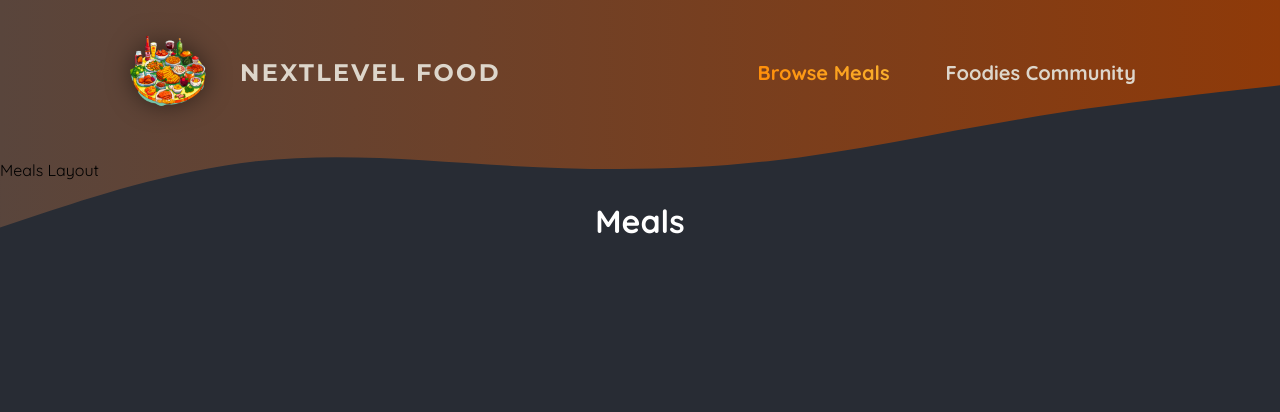
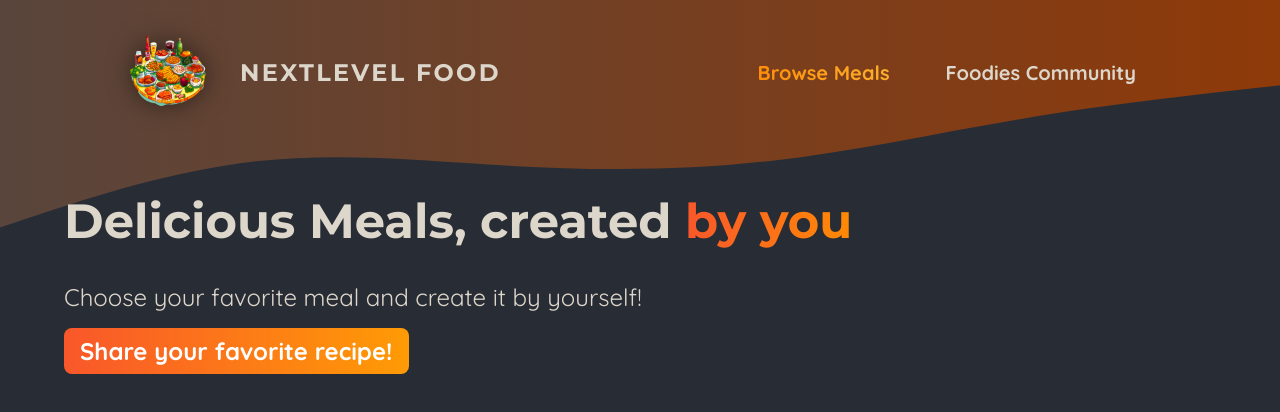
Before and after one commit to cabrera-evil/foodies-frontend, a Next.js app: page /meals in a window 1280 px wide. Shown: the top 412 px of the page. Built offline with nearby package versions, Linux system fonts and the light colour scheme.

Commit message:
feat: meals page components

```diff
--- /dev/null
+++ b/app/_components/meals/meal-item.js
@@ -0,0 +1,26 @@
+import Link from 'next/link';
+import Image from 'next/image';
+
+import styles from './meal-item.module.css';
+
+export default function MealItem({ title, slug, image, summary, creator }) {
+    return (
+        <article className={styles.meal}>
+            <header>
+                <div className={styles.image}>
+                    <Image src={image} alt={title} fill />
+                </div>
+                <div className={styles.headerText}>
+                    <h2>{title}</h2>
+                    <p>by {creator}</p>
+                </div>
+            </header>
+            <div className={styles.content}>
+                <p className={styles.summary}>{summary}</p>
+                <div className={styles.actions}>
+                    <Link href={`/meals/${slug}`}>View Details</Link>
+                </div>
+            </div>
+        </article>
+    );
+}
--- /dev/null
+++ b/app/_components/meals/meal-item.module.css
@@ -0,0 +1,75 @@
+.meal {
+  display: flex;
+  flex-direction: column;
+  justify-content: space-between;
+  height: 100%;
+  border-radius: 4px;
+  box-shadow: 0 0 12px rgba(0, 0, 0, 0.3);
+  overflow: hidden;
+  transition: all 0.3s ease-in-out;
+  color: #ddd6cb;
+  background: linear-gradient(90deg, #2c1e19, #25200f);
+}
+
+.headerText {
+  padding: 0.5rem 1rem 0 1rem;
+}
+
+.headerText h2 {
+  margin: 0;
+  font-size: 1.5rem;
+  font-family: "Montserrat", sans-serif;
+}
+
+.headerText p {
+  font-size: 0.75rem;
+  color: #cfa69b;
+  font-style: italic;
+}
+
+.meal h2,
+.meal p {
+  margin: 0;
+}
+
+.image {
+  position: relative;
+  height: 15rem;
+}
+
+.meal img {
+  object-fit: cover;
+}
+
+.content {
+  display: flex;
+  flex-direction: column;
+  justify-content: space-between;
+  height: 100%;
+}
+
+.summary {
+  padding: 1rem 1rem 0 1rem;
+}
+
+.actions {
+  padding: 1rem;
+  text-align: right;
+}
+
+.actions a {
+  display: inline-block;
+  margin-top: 1rem;
+  padding: 0.5rem 1rem;
+  border-radius: 0.5rem;
+  background: linear-gradient(90deg, #f9572a, #ff9b05);
+  color: #ffffff;
+  font-weight: bold;
+  text-decoration: none;
+}
+
+.actions a:hover,
+.actions a:active {
+  background: linear-gradient(90deg, #fd4715, #f9b241);
+  box-shadow: 0 0 12px rgba(242, 100, 18, 0.8);
+}
--- /dev/null
+++ b/app/_components/meals/meals-grid.js
@@ -0,0 +1,14 @@
+import MealItem from './meal-item'
+import styles from './meals-grid.module.css'
+
+export default function MelasGrid({ meals }) {
+  return (
+    <ul className={styles.meals}>
+      {meals.map(meal => (
+        <li key={meal.id}>
+          <MealItem {...meal} />
+        </li>
+      ))}
+    </ul>
+  )
+}
--- /dev/null
+++ b/app/_components/meals/meals-grid.module.css
@@ -0,0 +1,10 @@
+.meals {
+  width: 90%;
+  max-width: 90rem;
+  display: grid;
+  grid-template-columns: repeat(auto-fill, minmax(20rem, 1fr));
+  grid-gap: 5rem;
+  margin: 2rem auto;
+  list-style: none;
+  padding: 0;
+}
--- a/app/meals/layout.js
+++ /dev/null
@@ -1,10 +0,0 @@
-import React from 'react'
-
-export default function MealsLayout({children}) {
-    return (
-        <>
-            <p>Meals Layout</p>
-            {children}
-        </>
-    )
-}
--- a/app/meals/page.js
+++ b/app/meals/page.js
@@ -1,9 +1,27 @@
+import MelasGrid from '../_components/meals/meals-grid';
+import styles from './page.module.css'
+import Link from 'next/link'
+
 export default function MealsPage() {
     return (
-        <main>
-            <h1 style={{ color: 'white', textAlign: 'center' }}>
-                Meals
-            </h1>
-        </main>
+        <>
+            <header className={styles.header}>
+                <h1>
+                    Delicious Meals, created{' '}
+                    <span className={styles.highlight}>by you</span>
+                </h1>
+                <p>
+                    Choose your favorite meal and create it by yourself!
+                </p>
+                <p className={styles.cta}>
+                    <Link href="/meals/share">
+                        Share your favorite recipe!
+                    </Link>
+                </p>
+            </header>
+            <main className={styles.main}>
+                <MelasGrid meals={[]}/>
+            </main>
+        </>
     );
 }
--- /dev/null
+++ b/app/meals/page.module.css
@@ -0,0 +1,51 @@
+.header {
+  gap: 3rem;
+  margin: 3rem auto 5rem auto;
+  width: 90%;
+  max-width: 75rem;
+  color: #ddd6cb;
+  font-size: 1.5rem;
+}
+
+.header h1 {
+  font-family: "Montserrat", sans-serif;
+}
+
+.highlight {
+  background: linear-gradient(90deg, #f9572a, #ff8a05);
+  background-clip: text;
+  -webkit-background-clip: text;
+  -webkit-text-fill-color: transparent;
+}
+
+.header p {
+  margin: 0;
+}
+
+.cta a {
+  display: inline-block;
+  margin-top: 1rem;
+  padding: 0.5rem 1rem;
+  border-radius: 0.5rem;
+  background: linear-gradient(90deg, #f9572a, #ff9b05);
+  color: #ffffff;
+  font-weight: bold;
+  text-decoration: none;
+}
+
+.loading {
+  text-align: center;
+  animation: loading 1.2s ease-in-out infinite;
+}
+
+@keyframes loading {
+  0% {
+    color: #e9e9e9;
+  }
+  50% {
+    color: #b89b84;
+  }
+  100% {
+    color: #e9e9e9;
+  }
+}
```
